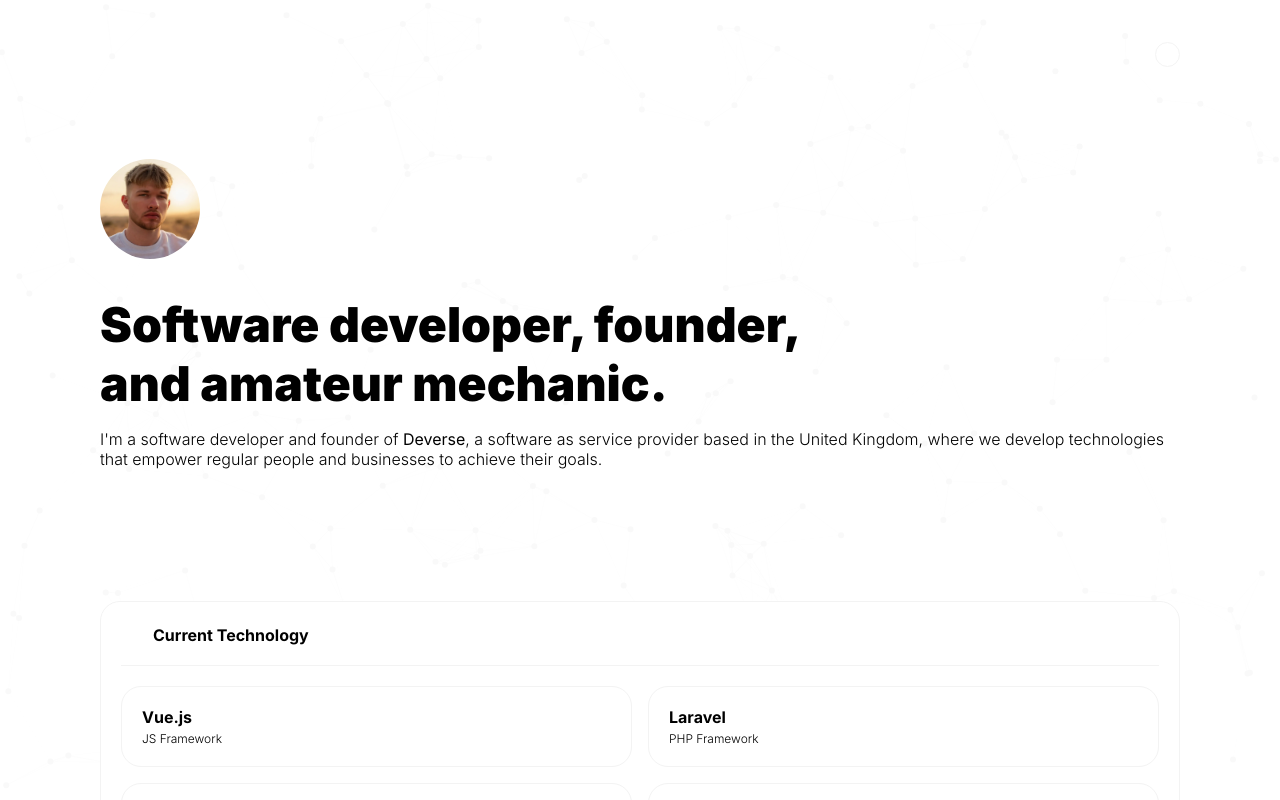
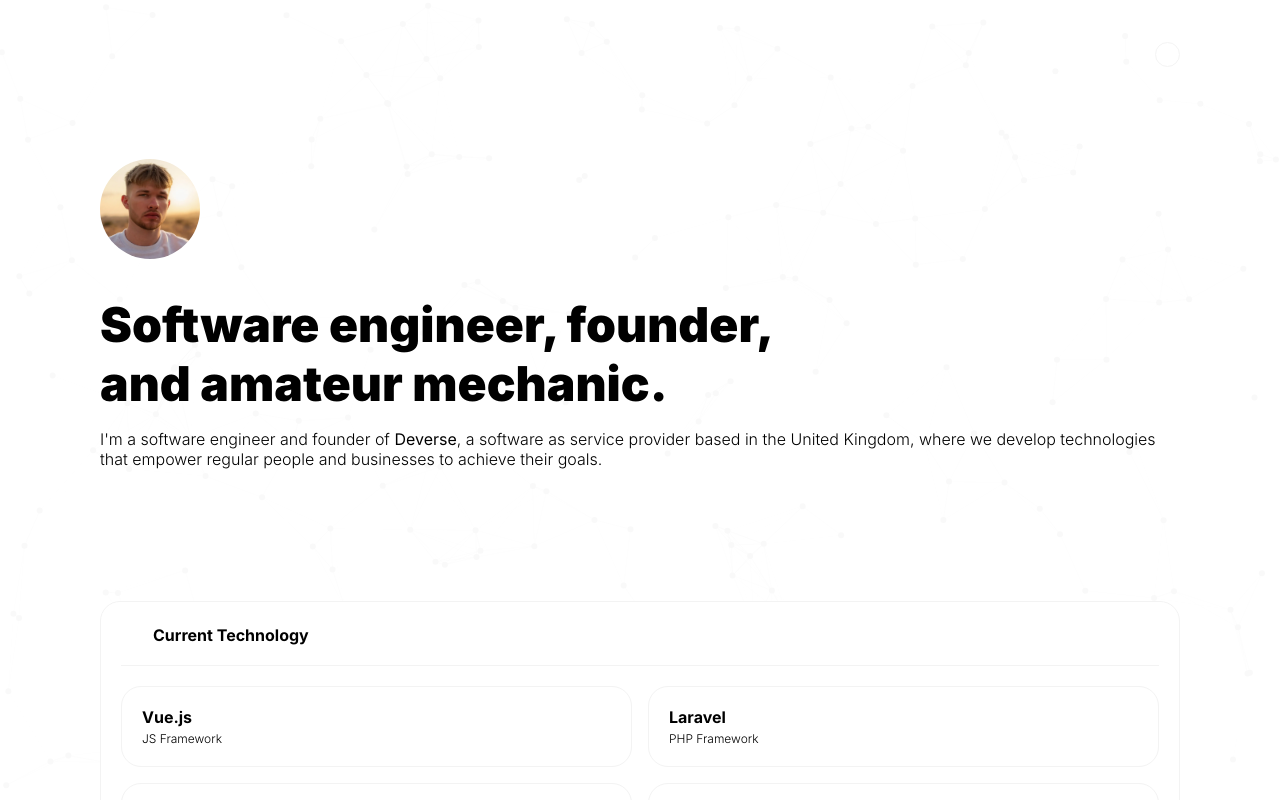
Before and after one commit to ArturDworaczek/Dworaczek.uk, a Vue app in the folder dworaczek-vue/: page / in a window 1280 px wide. Shown: the top 800 px of the page. Built offline with nearby package versions, Linux system fonts and the light colour scheme; some icons are missing; a web font is replaced by a local one.

Commit message:
naming changes.

```diff
--- a/dworaczek-vue/public/index.html
+++ b/dworaczek-vue/public/index.html
@@ -5,8 +5,8 @@
     <meta http-equiv="X-UA-Compatible" content="IE=edge">
     <meta name="viewport" content="width=device-width, initial-scale=1">
     <link rel="icon" href="<%= BASE_URL %>favicon.ico">
-    <title>Dworaczek.uk | Portfolio for Artur Dworaczek, Software Developer, and founder of Deverse.</title>
-    <meta name="description" content="Dworaczek.uk is a portfolio website for Artur Dworaczek, a software developer and founder of Deverse.uk." />
+    <title>Dworaczek.uk | Portfolio for Artur Dworaczek, Software Engineer, and founder of Deverse.</title>
+    <meta name="description" content="Dworaczek.uk is a portfolio website for Artur Dworaczek, a software engineer and founder of Deverse.uk." />
 
     <!-- Google Fonts -->
     <link rel="preconnect" href="https://fonts.googleapis.com">
--- a/dworaczek-vue/src/views/HomeView.vue
+++ b/dworaczek-vue/src/views/HomeView.vue
@@ -2,8 +2,8 @@
   <div class="home">
     <div class="home-intro" v-motion-slide-visible-top>
       <img src="@/assets/images/me.webp" width="100" height="100" alt="Photo of Artur Dworaczek" class="home-intro-me-image">
-      <h1 class="home-intro-heading">Software developer, founder,<br/>and amateur mechanic.</h1>
-      <p>I'm a software developer and founder of <a href="https://deverse.uk/" target="_blank">Deverse</a>, a software as service provider based in the United Kingdom, where we develop technologies that empower regular people and businesses to achieve their goals.</p>
+      <h1 class="home-intro-heading">Software engineer, founder,<br/>and amateur mechanic.</h1>
+      <p>I'm a software engineer and founder of <a href="https://deverse.uk/" target="_blank">Deverse</a>, a software as service provider based in the United Kingdom, where we develop technologies that empower regular people and businesses to achieve their goals.</p>
       <div class="home-intro-links">
         <a aria-label="LinkedIn" href="https://www.linkedin.com/in/arturdwora/" target="_blank"><v-icon name="bi-linkedin" scale="1.75" /></a>
         <a aria-label="Github" href="https://github.com/arturdworaczek" target="_blank"><v-icon name="bi-github" scale="1.75" /></a>
```
